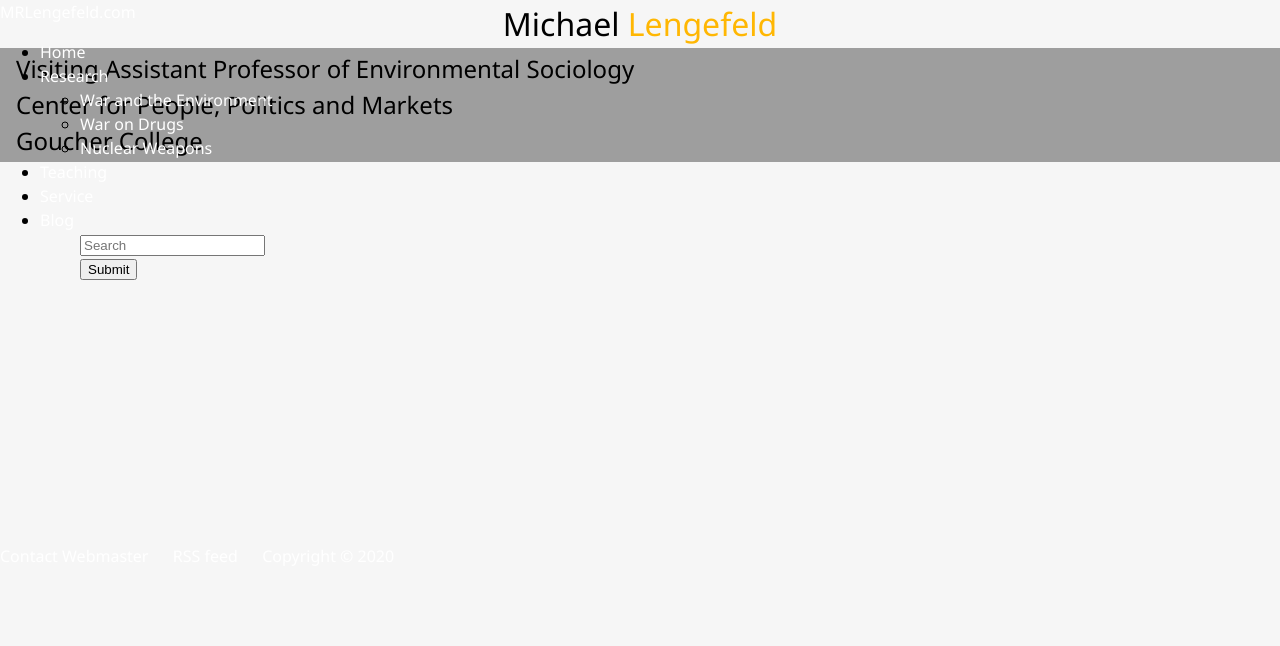
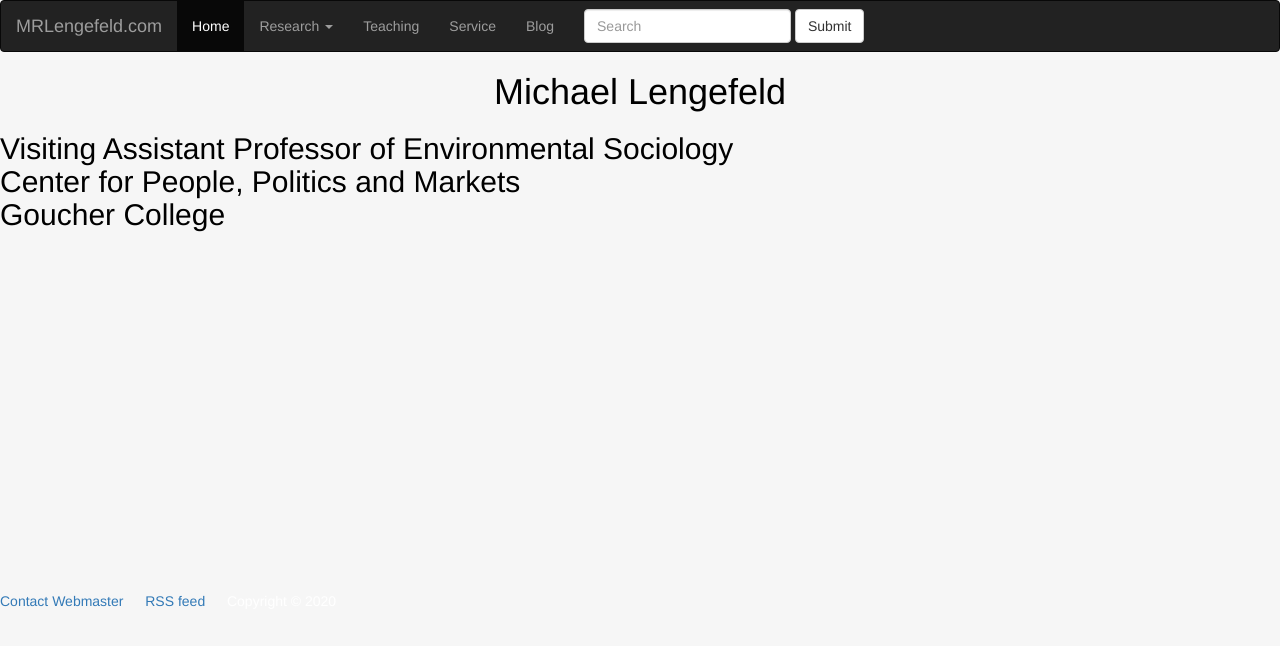
Before and after one commit to resilience1/resilience1.github.io, a Jekyll site: the page index.html, which Jekyll copies as it is, in a window 1280 px wide. Shown: the top 646 px of the page. Built offline with Jekyll 4.4.1, drawn with Linux system fonts in a browser that asks for light colours; nearby versions of some CDN libraries.

Commit message:
Update index.html

```diff
--- a/index.html
+++ b/index.html
@@ -7,7 +7,7 @@
     <script src="https://use.fontawesome.com/92f3f685d7.js"></script>
 	  <script src="https://ajax.googleapis.com/ajax/libs/jquery/3.4.1/jquery.min.js"></script>
  	<script src="https://maxcdn.bootstrapcdn.com/bootstrap/3.4.1/js/bootstrap.min.js"></script>
-    <link rel="stylesheet" type="text/css" href="css/main2.css"/>
+    <link rel="stylesheet" type="text/css" href="https://maxcdn.bootstrapcdn.com/bootstrap/3.4.1/css/bootstrap.min.css">
     <title>Welcome</title>
   </head>
 
```
